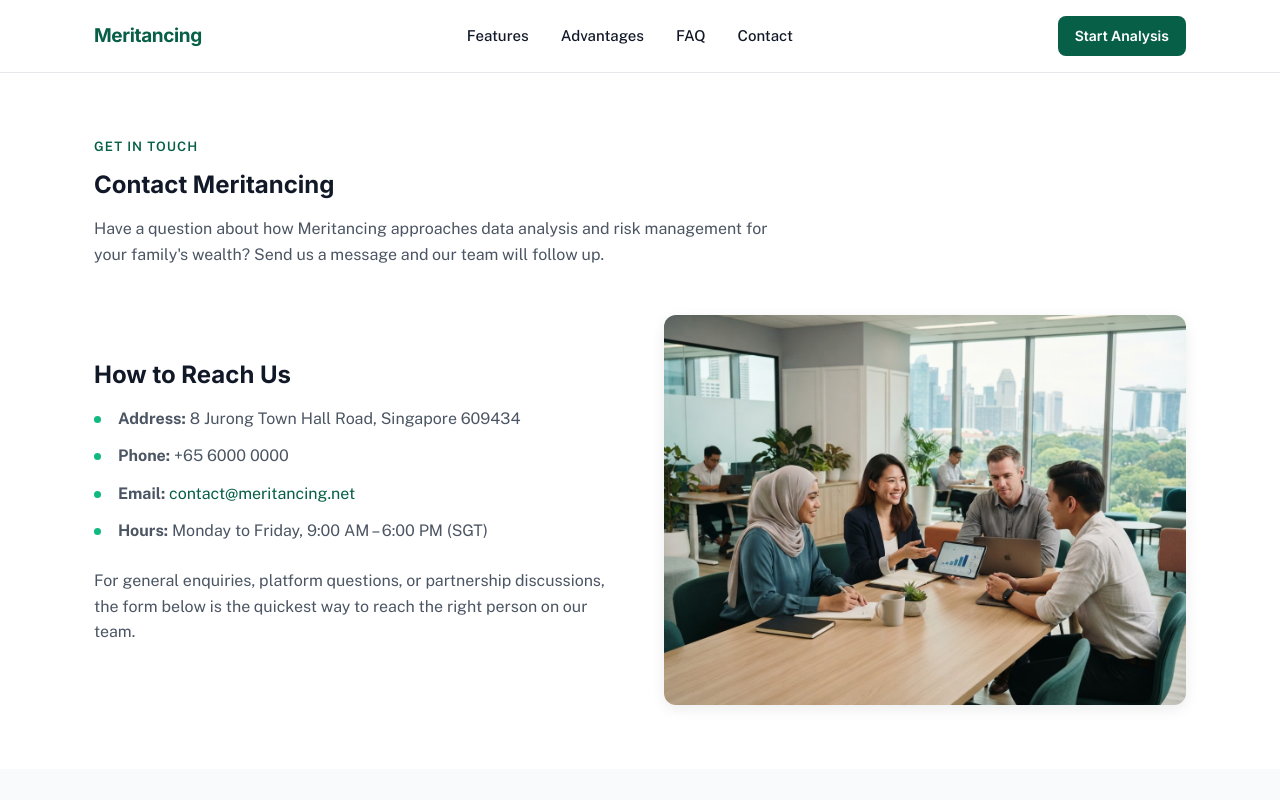
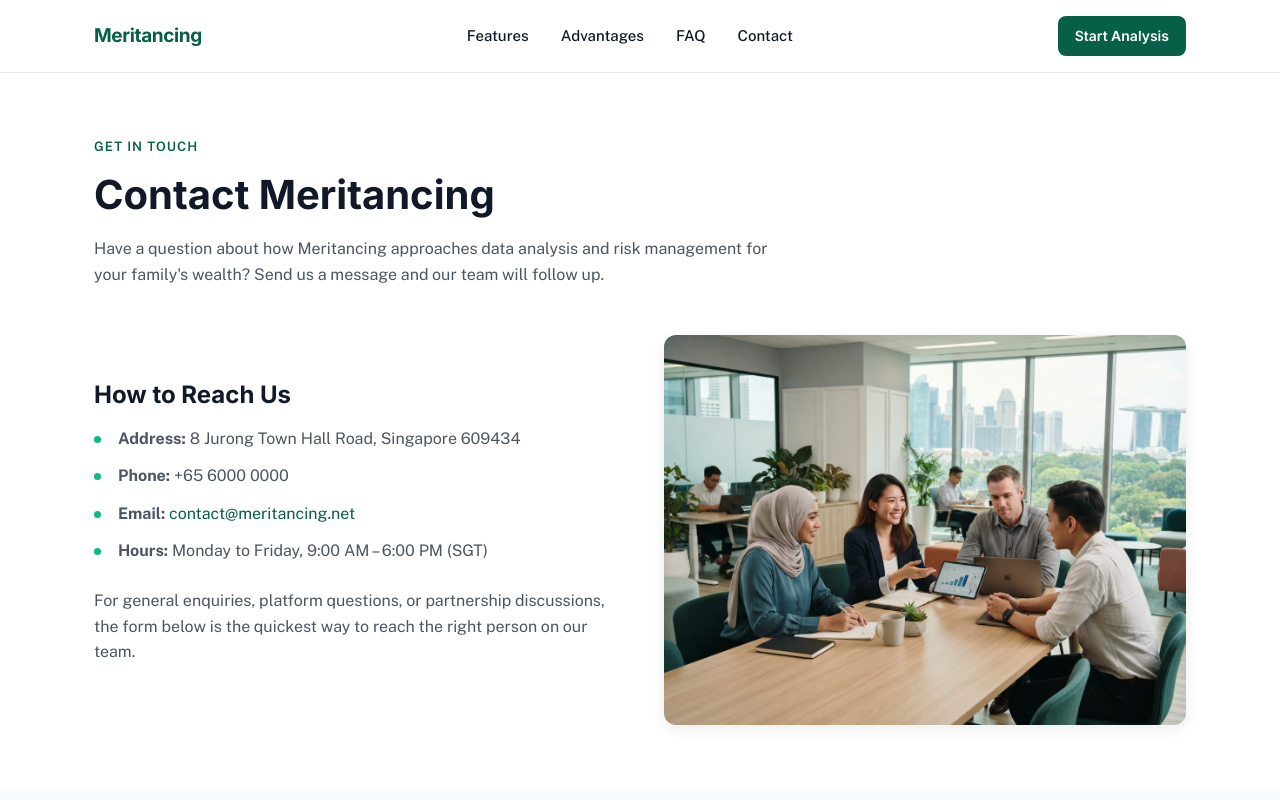
Before and after one commit to taybadeveloper/Meritancing, a Next.js app: page /contact in a window 1280 px wide. Shown: the top 800 px of the page. Built offline with nearby package versions, Linux system fonts and the light colour scheme.

Commit message:
Increase Contact page main heading size

```diff
--- a/app/contact/page.js
+++ b/app/contact/page.js
@@ -18,6 +18,7 @@
           <SectionHead
             eyebrow="Get in Touch"
             title="Contact Meritancing"
+            as="h1"
             description="Have a question about how Meritancing approaches data analysis and risk management for your family's wealth? Send us a message and our team will follow up."
           />
 
```
